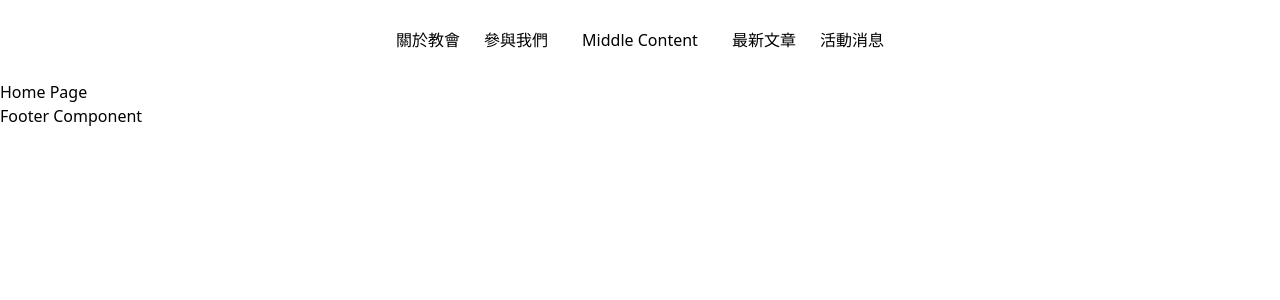
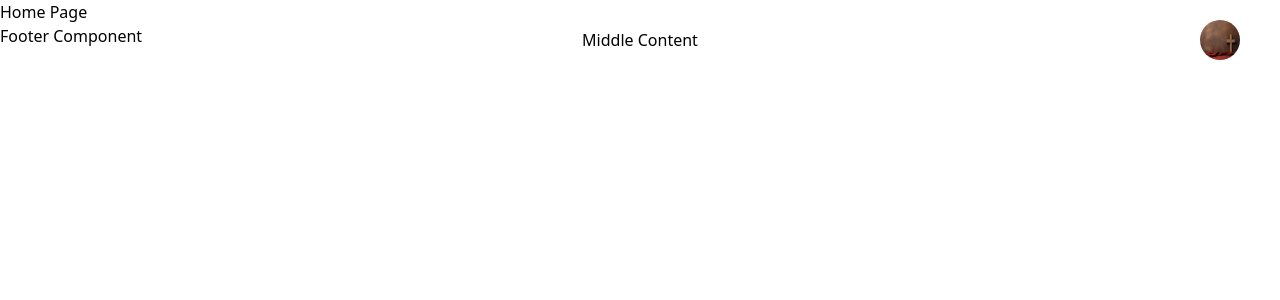
Before and after one commit to ShowGa/LuZhouChurchClient, a React (Vite) app: page / in a window 1280 px wide. Shown: the top 300 px of the page. Built offline with nearby package versions, Linux system fonts and the light colour scheme.

Commit message:
<Modify> 1. Header

```diff
--- a/src/assets/index.js
+++ b/src/assets/index.js
@@ -2,11 +2,10 @@ import img1 from "./img/1.jpg";
 import img2 from "./img/2.jpg";
 import img3 from "./img/3.jpg";
 import img4 from "./img/4.jpg";
-import img5 from "./img/5.jpg";
 import img6 from "./img/6.jpg";
 import img7 from "./img/7.jpg";
 import img8 from "./img/8.jpg";
-import img9 from "./img/9.jpg";
+import img9 from "./img/9.jpeg";
 import img10 from "./img/10.jpg";
 
-export { img1, img2, img3, img4, img5, img6, img7, img8, img9, img10 };
+export { img1, img2, img3, img4, img6, img7, img8, img9, img10 };
--- a/src/components/Header.jsx
+++ b/src/components/Header.jsx
@@ -1,20 +1,51 @@
-import React from "react";
+import React, { useEffect, useState } from "react";
 
 import { navListItemsLeft, navListItemsRight } from "./consts/navListItems";
 
+import { img1 } from "../assets";
+
 import Nav from "./Nav";
 
-// import "./css/componentCSS.css";
+import "./css/componentCSS.css";
 
 const Header = () => {
+  const [isHeaderEffect, setIsHeaderEffect] = useState(false);
+
+  useEffect(() => {
+    const handleScroll = () => {
+      setIsHeaderEffect(window.scrollY > 100);
+    };
+
+    window.addEventListener("scroll", handleScroll);
+
+    return () => {
+      window.removeEventListener("scroll", handleScroll);
+    };
+  }, []);
+
   return (
-    <header>
-      <div className="c-nav_container">
-        <Nav navData={navListItemsLeft} style="c-header_left" />
+    <header className="c-header">
+      <div
+        className={`c-nav_container ${isHeaderEffect ? "c-header_effect" : ""}`}
+      >
+        <div className="c-header_left">
+          <Nav navData={navListItemsLeft} />
+        </div>
 
         <div className="c-header_logo_container">Middle Content</div>
 
-        <Nav navData={navListItemsRight} style="c-header_right" />
+        <div className="c-header_right">
+          <Nav navData={navListItemsRight} />
+          <ul className="mr-10 flex items-center">
+            {true ? (
+              <li>
+                <img className="w-10 h-10 rounded-full" src={img1} alt="img1" />
+              </li>
+            ) : (
+              <li>Login</li>
+            )}
+          </ul>
+        </div>
       </div>
     </header>
   );
--- a/src/components/Nav.jsx
+++ b/src/components/Nav.jsx
@@ -11,9 +11,9 @@ const renderNavItems = (items) => {
   ));
 };
 
-const Nav = ({ navData, style }) => {
+const Nav = ({ navData }) => {
   return (
-    <nav className={style}>
+    <nav>
       <ul className="c-nav_ul">{renderNavItems(navData)}</ul>
     </nav>
   );
--- a/src/components/css/componentCSS.css
+++ b/src/components/css/componentCSS.css
@@ -9,6 +9,14 @@ ul {
 }
 
 /* ============================ Header ============================ */
+.c-header {
+  position: fixed;
+  top: 0;
+  left: 0;
+  right: 0;
+  z-index: 50;
+}
+
 .c-nav_container {
   display: flex;
   /* justify-content: center; */
@@ -16,6 +24,8 @@ ul {
   width: 100%;
   height: 5rem;
   position: relative;
+
+  transition: all 0.5s ease;
 }
 
 .c-header_logo_container {
@@ -40,21 +50,27 @@ ul {
 
   /* flex-grow: 1; */
   display: flex;
-  justify-content: flex-start;
+  justify-content: space-between;
+  align-items: center;
+  flex-basis: 50%;
+}
 
-  flex-basis: 50%;
+.c-header_effect {
+  backdrop-filter: blur(20px);
+  background-color: rgba(37, 37, 37, 0.5);
+  transition: all 0.5s ease;
 }
 
 /* ============================ Nav ============================ */
 
 .c-nav_ul {
   display: flex;
-  color: white;
 }
-.c-nav_ul li {
-  color: black;
+.c-nav_ul > li {
+  /* color: black; */
   margin-left: 0.75rem;
   margin-right: 0.75rem;
+  color: white;
 }
 
 /* ============================ Footer ============================ */
--- a/src/index.css
+++ b/src/index.css
@@ -11,5 +11,5 @@
 }
 
 body {
-  min-height: 100vh;
+  min-height: 3000px;
 }
```
Also changed, not shown: src/assets/img/5.webp (deleted).
